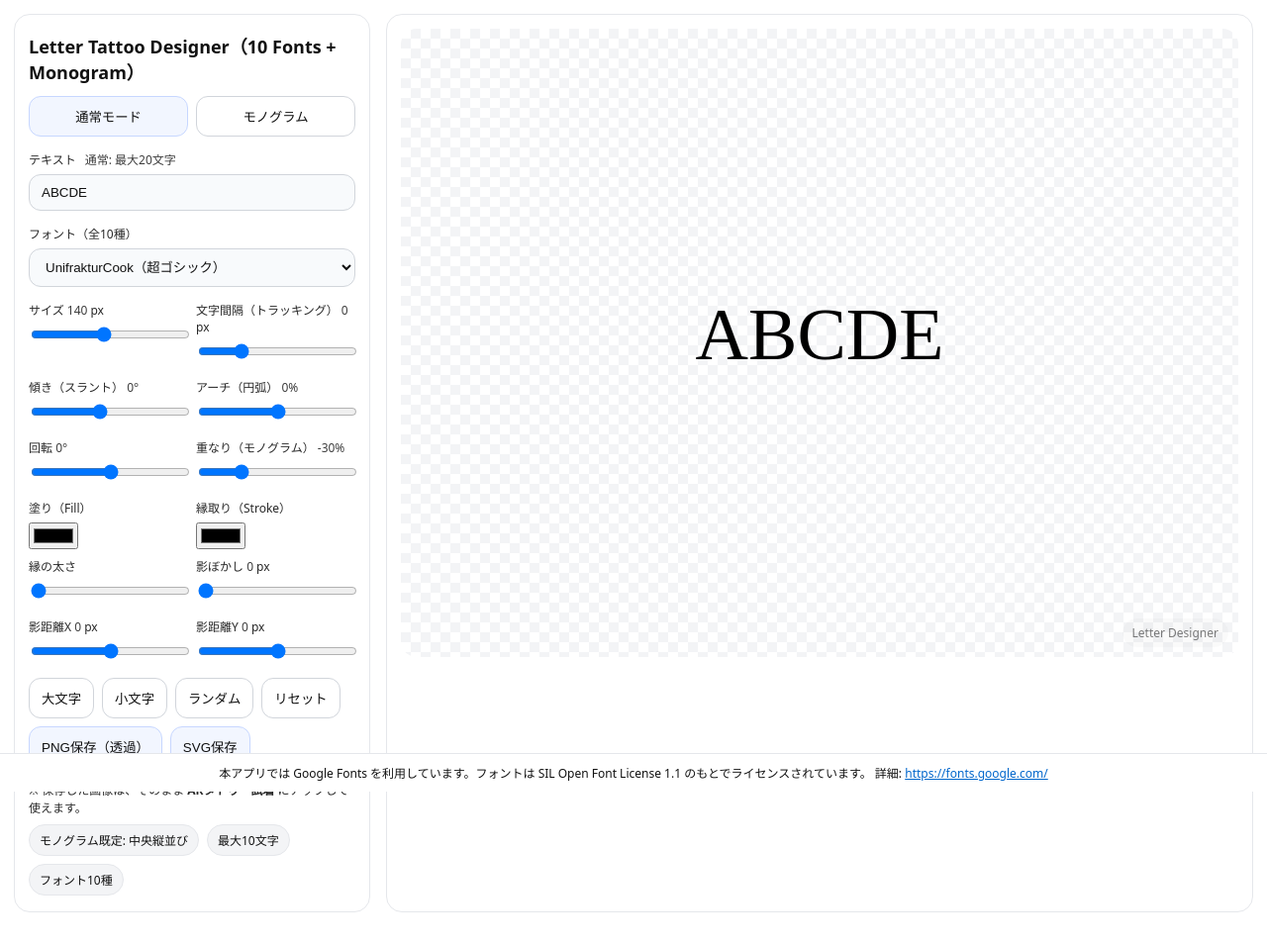
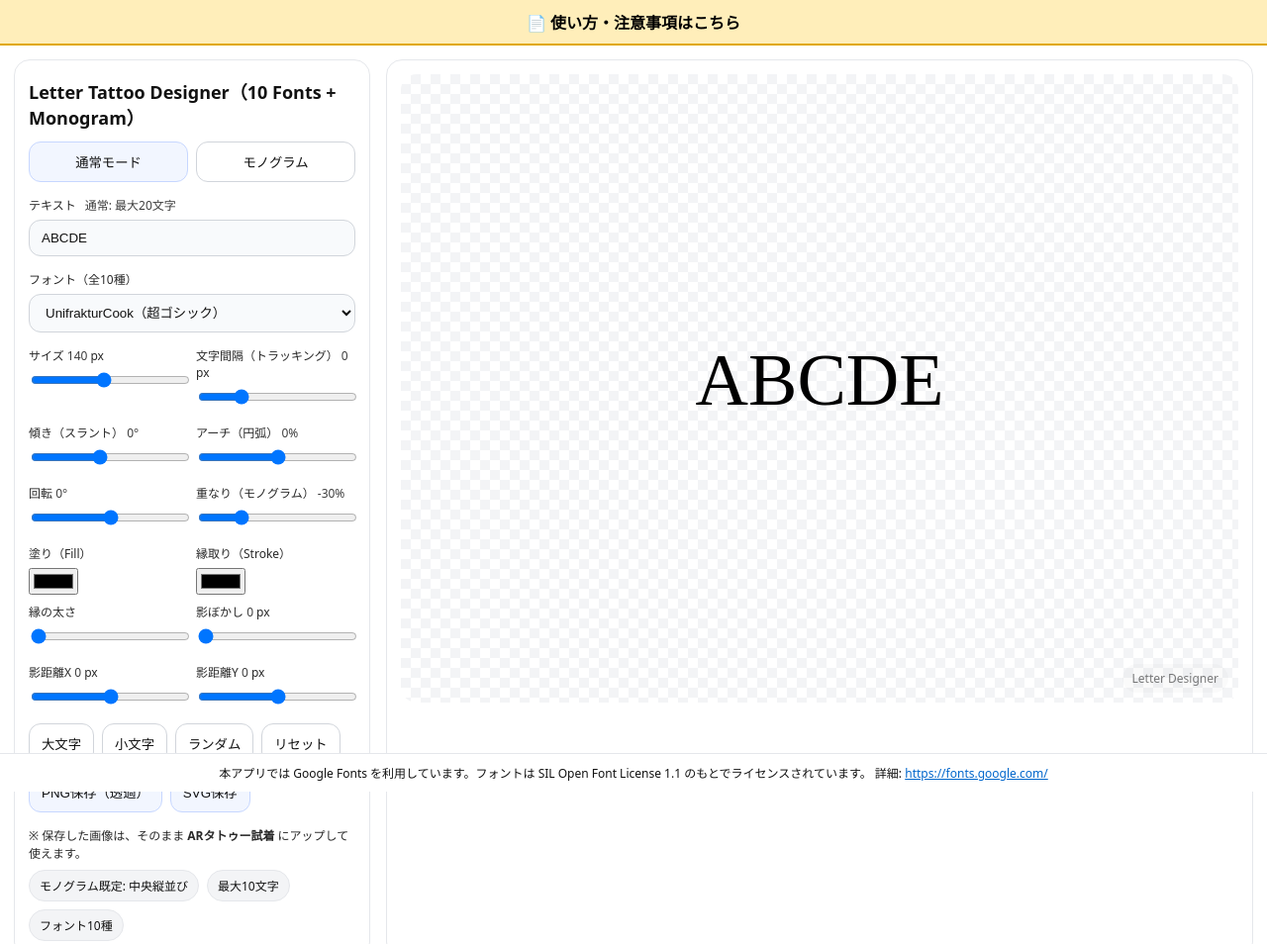
Before and after one commit to linkgk/tattoo-lettering, a plain HTML site: page index.html in a window 1280 px wide. Shown: the top 954 px of the page at 99% size. Drawn offline with Linux system fonts and the light colour scheme; a web font is replaced by a local one.

Commit message:
Update index.html

```diff
--- a/index.html
+++ b/index.html
@@ -47,6 +47,11 @@
   </style>
 </head>
 <body>
+  <!-- 使い方リンク（ページ上部表示） -->
+<div style="background: #ffeeba; padding: 10px; text-align: center; font-weight: bold; border-bottom: 2px solid #e0a800;">
+    <a href="howto.html" style="color: #000; text-decoration: none;">📄 使い方・注意事項はこちら</a>
+</div>
+
   <div class="app">
     <aside class="panel">
       <h1>Letter Tattoo Designer（10 Fonts + Monogram）</h1>
```
